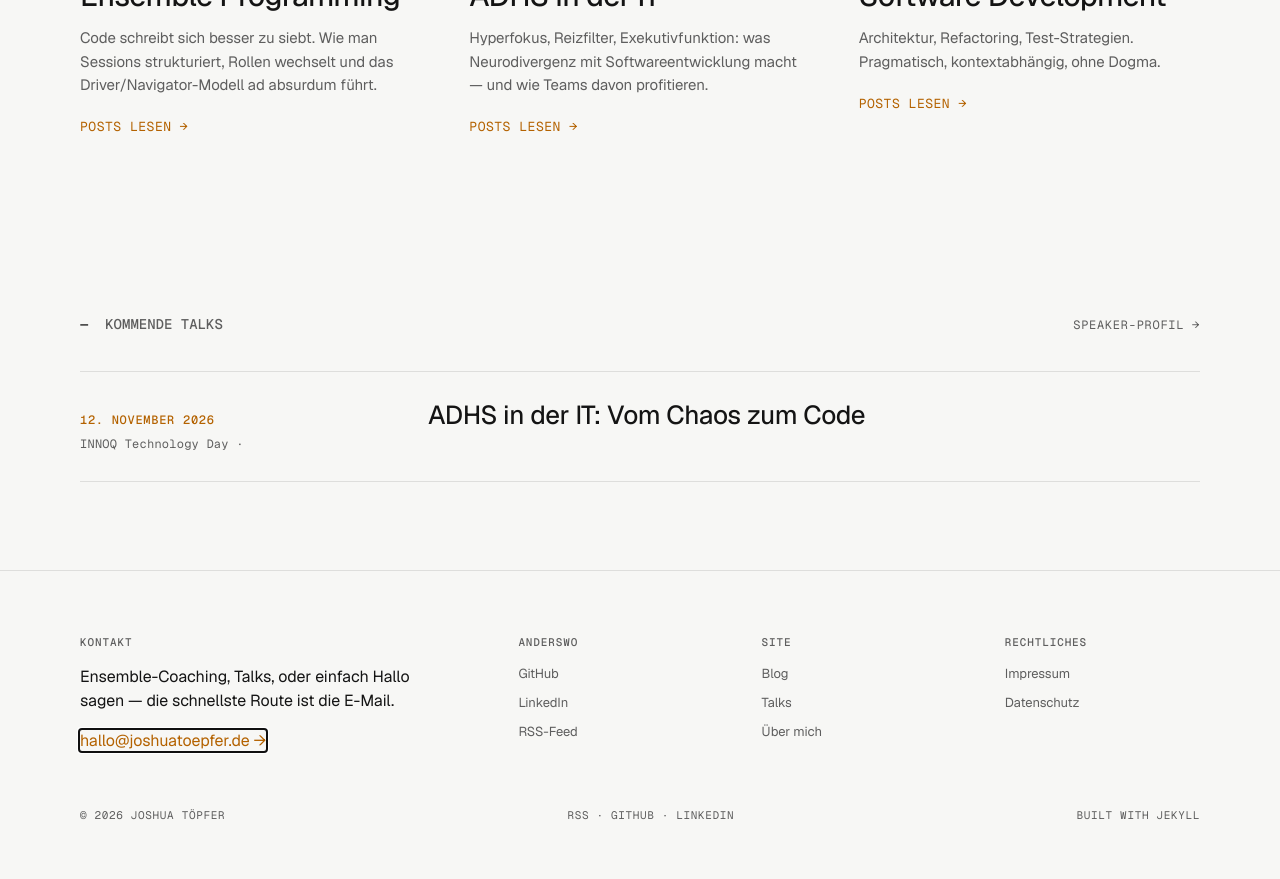
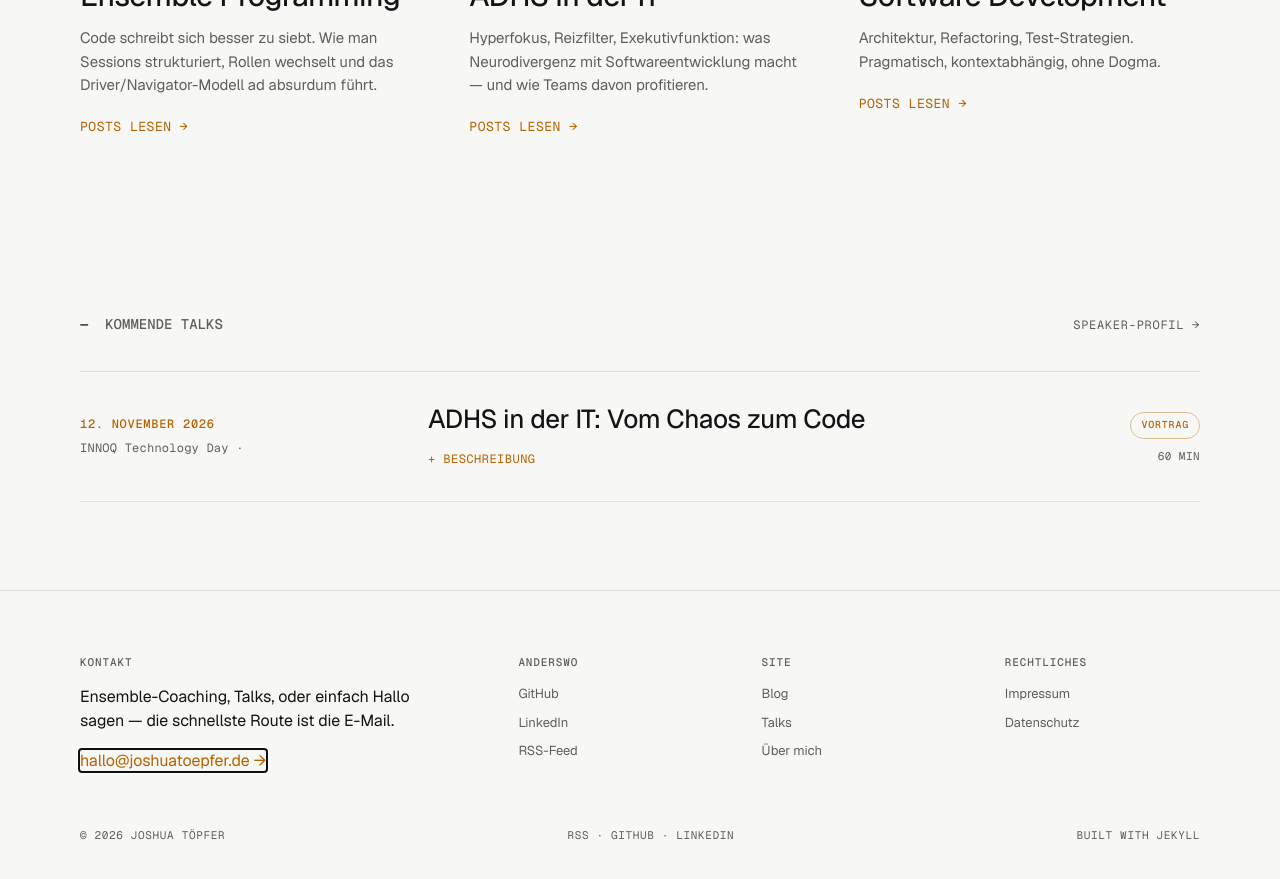
Before and after one commit to hollesse/joshuatoepfer.de, a Jekyll site: the page built from index.html, in a window 1280 px wide and 900 px high, scrolled down 1717 px. Shown: the top 879 px of the window. Built offline with Jekyll 4.4.1, drawn with Linux system fonts in a browser that asks for light colours.

Commit message:
talk anzeige einheitlich

```diff
--- a/_layouts/home.html
+++ b/_layouts/home.html
@@ -65,7 +65,7 @@
   </div>
   <div>
     {% for t in upcoming_talks %}
-      {% include talk-card.html talk=t variant="home" %}
+      {% include talk-card.html talk=t variant="upcoming" %}
     {% endfor %}
   </div>
 </section>
@@ -77,7 +77,7 @@
   </div>
   <div>
     {% for t in recent_past_talks %}
-      {% include talk-card.html talk=t variant="home" %}
+      {% include talk-card.html talk=t variant="past" %}
     {% endfor %}
   </div>
 </section>
```
